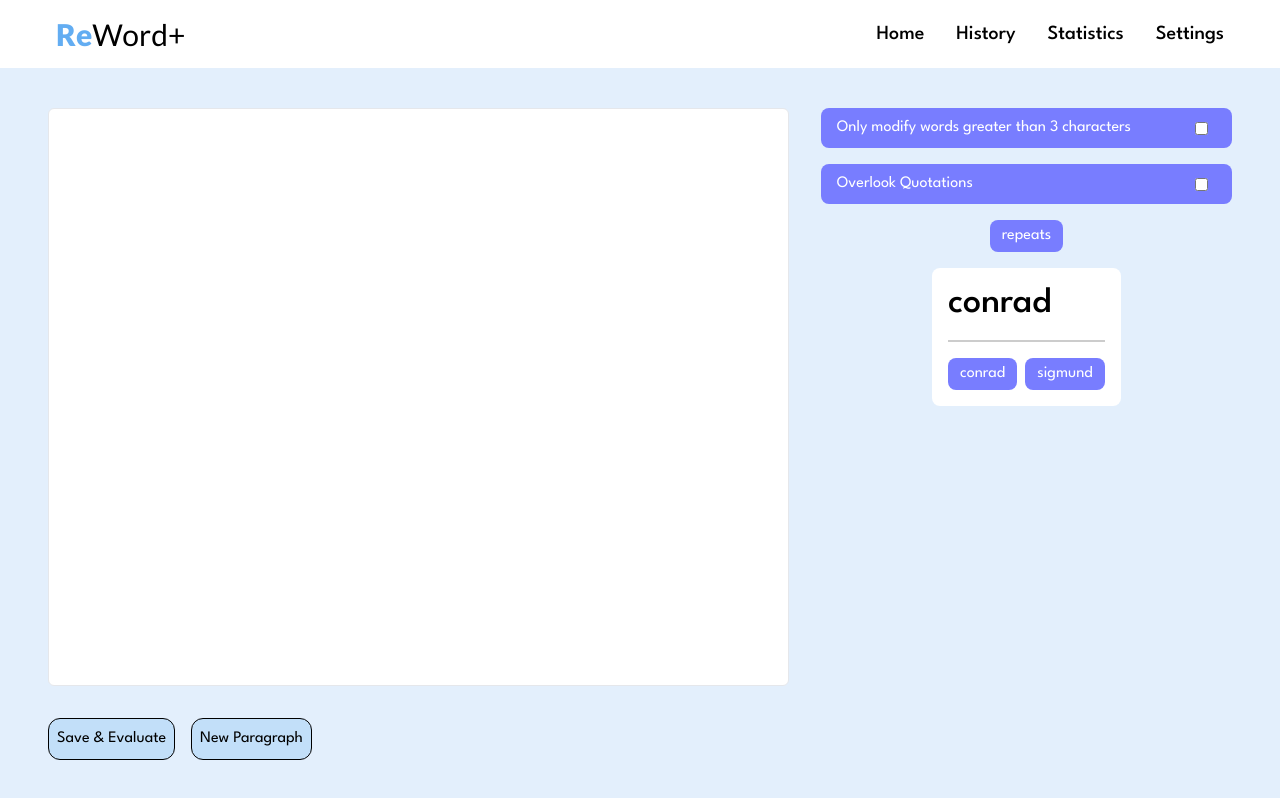
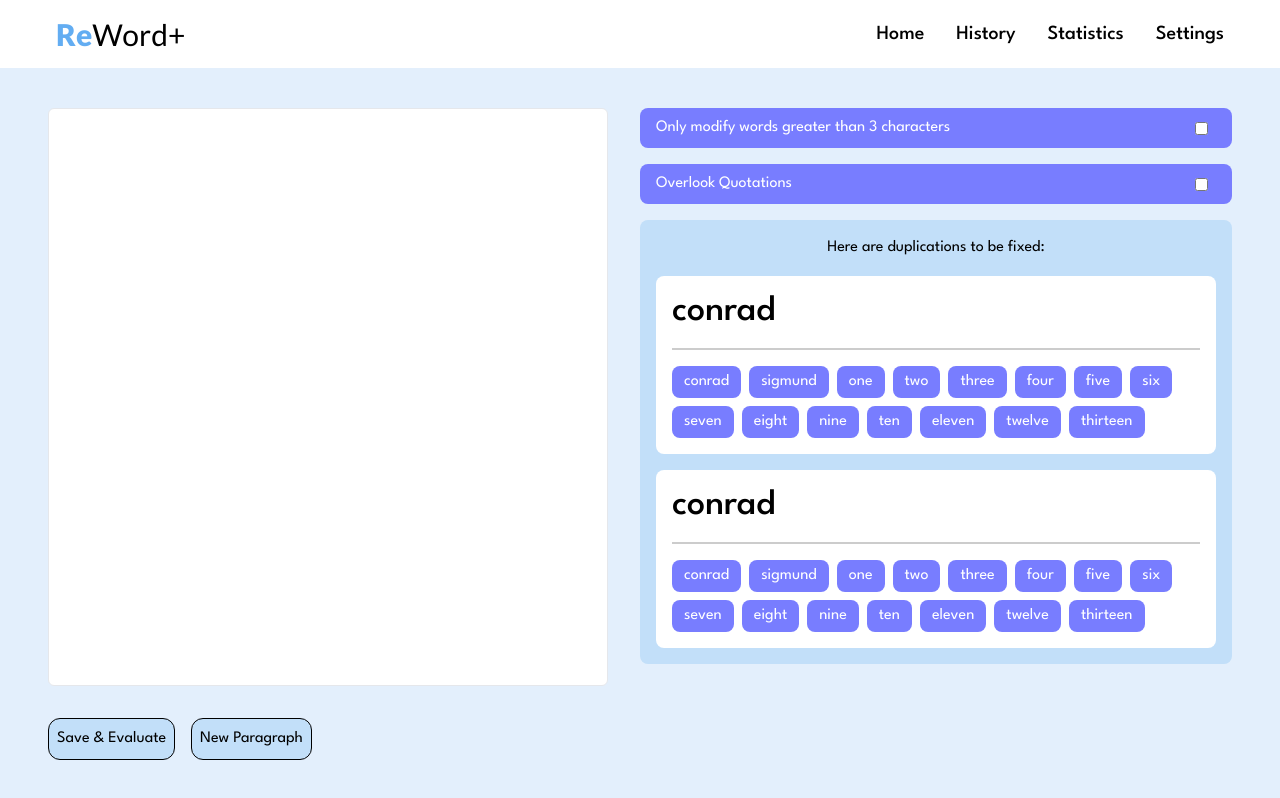
Before and after one commit to Verusins/ReWord-Plus, a Next.js app in the folder frontend/: page / in a window 1280 px wide. Built offline with nearby package versions, Linux system fonts and the light colour scheme.

Commit message:
Fix formatting of components and support overlapping

```diff
--- a/frontend/app/page.tsx
+++ b/frontend/app/page.tsx
@@ -34,7 +34,23 @@ export default function Home() {
   const handleQuoteChange = () => {
     setIsQuotes(!isQuotes);
   };
-  let list: string[] = ["conrad", "sigmund"];
+  let list: string[] = [
+    "conrad",
+    "sigmund",
+    "one",
+    "two",
+    "three",
+    "four",
+    "five",
+    "six",
+    "seven",
+    "eight",
+    "nine",
+    "ten",
+    "eleven",
+    "twelve",
+    "thirteen",
+  ];
   return (
     <main className="flex flex-col h-screen">
       <NavBar />
@@ -58,7 +74,7 @@ export default function Home() {
             </button>
           </div>
         </div>
-        <div className="flex flex-col items-center m-4 gap-4">
+        <div className="flex flex-col items-center m-4 gap-4 w-1/2">
           <ReWordCheck
             name={"Only modify words greater than 3 characters"}
             isChecked={is3Char}
@@ -69,8 +85,11 @@ export default function Home() {
             isChecked={isQuotes}
             setIsChecked={handleQuoteChange}
           />
-          <Synonym word={"repeats"} />
-          <SynonymSelect word={"conrad"} synonyms={list} />
+          <div className="flex flex-col gap-4 rounded-lg bg-[#C2DFF9] p-4 items-center w-full">
+            <div>Here are duplications to be fixed:</div>
+            <SynonymSelect word={"conrad"} synonyms={list} />
+            <SynonymSelect word={"conrad"} synonyms={list} />
+          </div>
         </div>
       </div>
     </main>
--- a/frontend/components/synonymselect.tsx
+++ b/frontend/components/synonymselect.tsx
@@ -7,7 +7,7 @@ interface SynonymSelectProps {
 
 export default function SynonymSelect({ word, synonyms }: SynonymSelectProps) {
   return (
-    <main className="flex flex-col justify-center bg-inherit bg-white items-start rounded-lg gap-4 p-4">
+    <main className="flex flex-col justify-center bg-inherit bg-white items-start rounded-lg gap-4 p-4 w-full">
       <div className="text-4xl font-medium">{word}</div>
       <div className="h-[2px] w-[100%] bg-[#CCCCCC]"></div>
       <div className="flex gap-2 flex-wrap">
```
